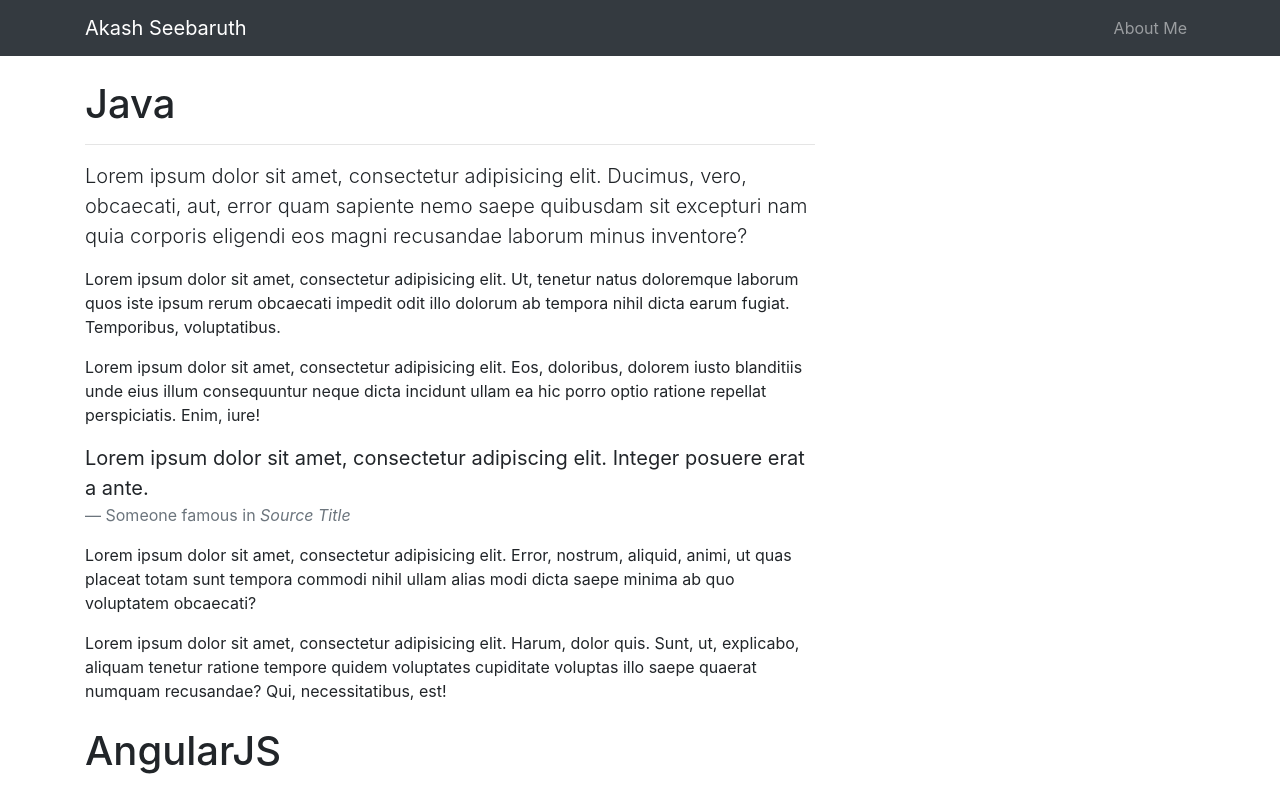
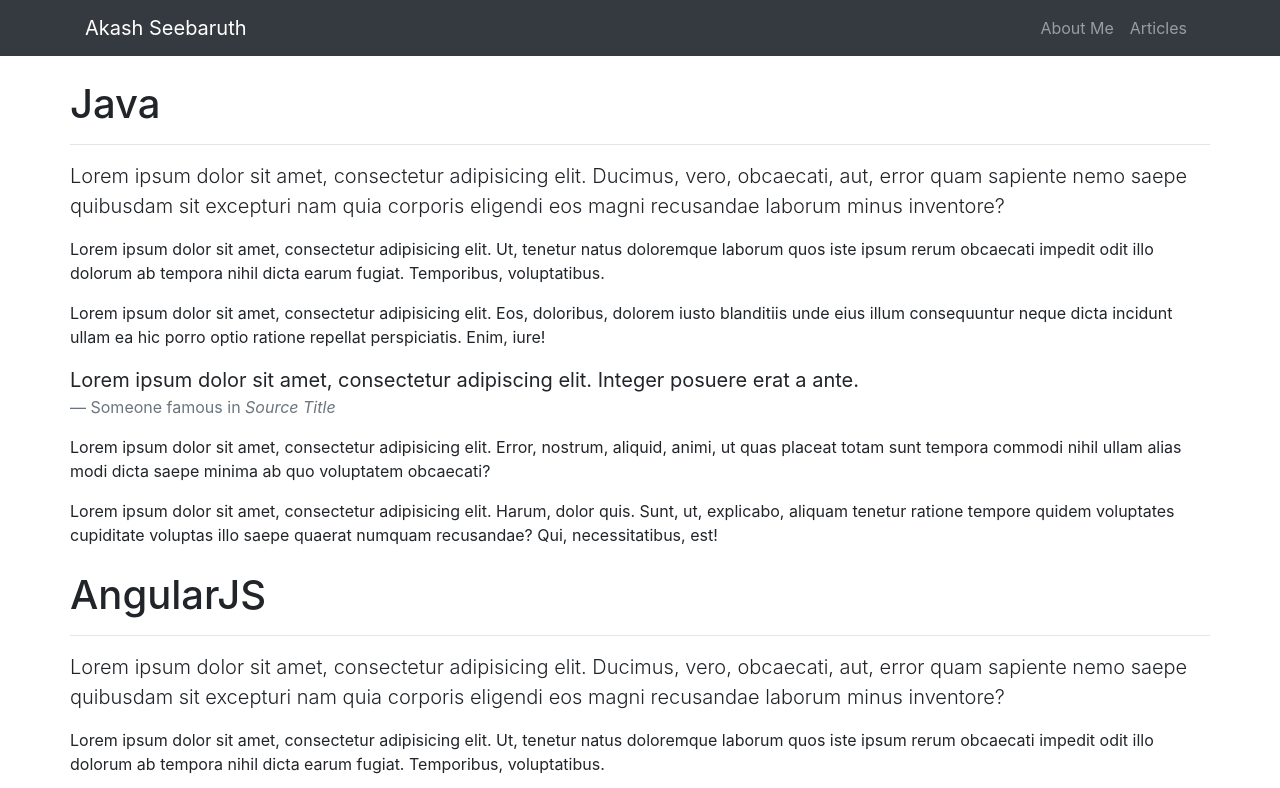
Before and after one commit to AkashSeebaruth/blog, a website: page index.html in a window 1280 px wide. Shown: the top 788 px of the page. Drawn offline with Linux system fonts and the light colour scheme.

Commit message:
Update index.html

```diff
--- a/index.html
+++ b/index.html
@@ -29,11 +29,12 @@
         </button>
             <div class="collapse navbar-collapse" id="navbarResponsive">
                 <ul class="navbar-nav ml-auto">
-                    <li class="nav-item active">
 
+                    <li class="nav-item">
+                        <a class="nav-link" href="#">About Me</a>
                     </li>
                     <li class="nav-item">
-                        <a class="nav-link" href="#">About Me</a>
+                        <a class="nav-link" href="#">Articles</a>
                     </li>
 
                 </ul>
@@ -47,7 +48,7 @@
         <div class="row">
 
             <!-- Post Content Column -->
-            <div class="col-lg-8">
+            <div class="col-lg-14">
 
                 <!-- Title -->
                 <h1 class="mt-4">Java</h1>
```
